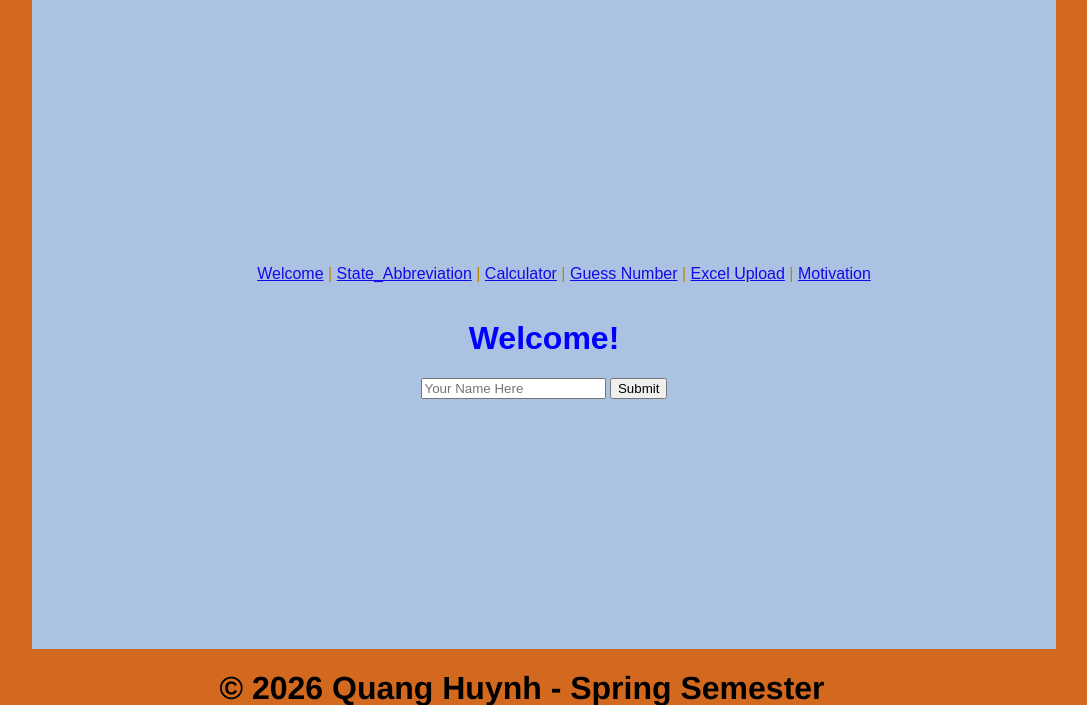
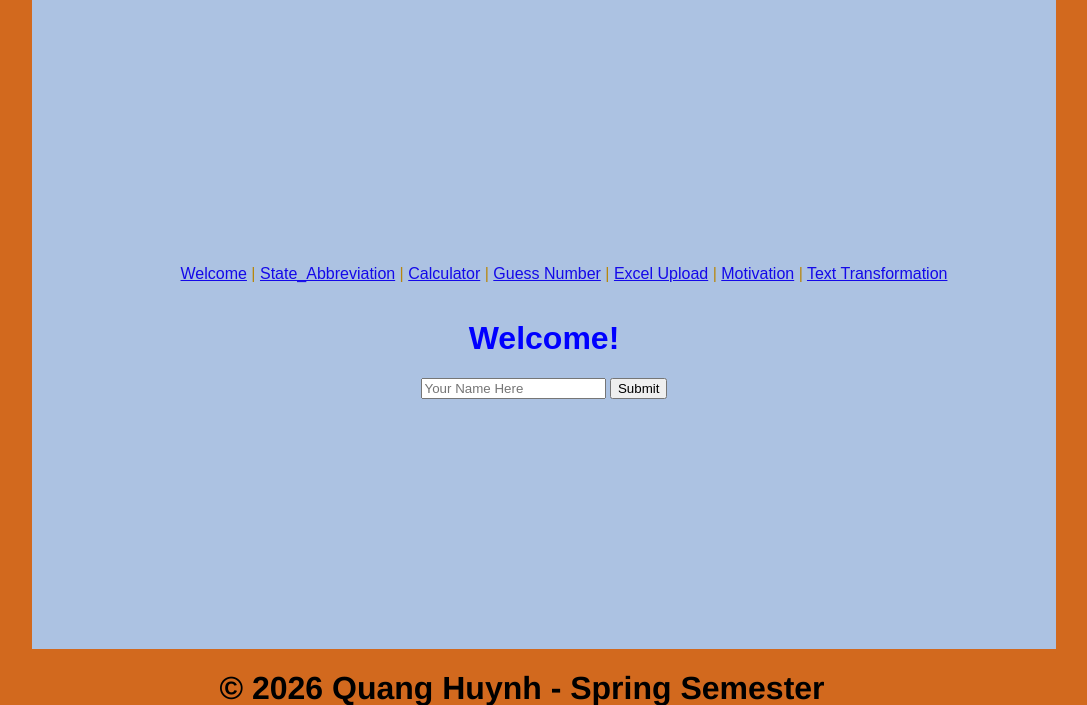
Before and after one commit to ksu-is/Flask-Multi-Tools-Webpage, a Flask app: page / in a window 1280 px wide. Shown: the part 101-806 px from the top of the page, without its empty margins (118-1205 px from the left). Run offline with Flask 3, Linux system fonts and the light colour scheme.

Commit message:
add endpoint "/text_transformation"
+1 capability

```diff
--- a/app.py
+++ b/app.py
@@ -102,5 +102,23 @@ def excel_upload():
 def image():
     return render_template('image.html')
 
+@app.route('/text_transformation', methods=['GET','POST'])
+def text_transformation():
+    input_text = ''
+    result = ''
+    if request.method == 'POST':
+        input_text = request.form.get('input_text')
+        transformation_type = request.form.get('transformation_type')
+
+        if transformation_type == 'uppercase':
+            result = input_text.upper()
+        elif transformation_type == 'lowercase':
+            result = input_text.lower()
+        elif transformation_type == 'capitalize':
+            result = input_text.capitalize()
+        elif transformation_type == 'title':
+            result = input_text.title()
+    return render_template('text_transformation.html', input_text=input_text, result=result)
+
 if __name__ == '__main__':
     app.run(debug=True)
--- a/static/main.css
+++ b/static/main.css
@@ -24,6 +24,10 @@ header h1.logo {
 header h1.logo:hover {
   color: rgb(4, 211, 21);
   text-decoration: none;
+}
+
+h2 {
+  color:rgb(7, 128, 228)
 }
 
 container {
--- a/templates/layout.html
+++ b/templates/layout.html
@@ -24,7 +24,8 @@
             <a href="/calculator">Calculator</a> |
             <a href="/guess_number">Guess Number</a> |
             <a href="/excel_upload">Excel Upload</a> |
-            <a href="/image">Motivation</a>
+            <a href="/image">Motivation</a> |
+            <a href="/text_transformation">Text Transformation</a>
         </ul>
 
     {% block content %}
```
Also changed, not shown: templates/text_transformation.html (added, +21 -0 lines).
